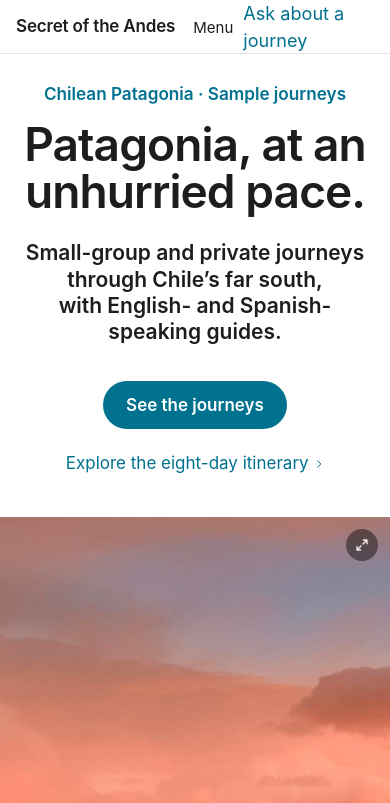
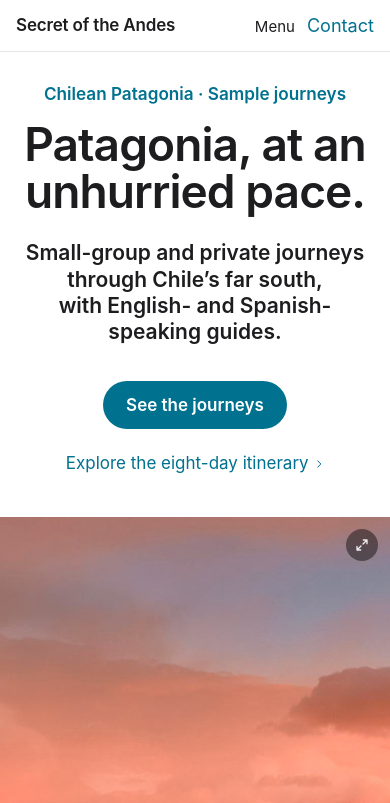
Before and after one commit to JavsDr/secret-of-the-andes, a plain HTML site: page index.html in a window 390 px wide. Shown: the top 803 px of the page. Drawn offline with Linux system fonts and the light colour scheme.

Commit message:
Fit the contact link on narrow mobile screens

```diff
--- a/index.html
+++ b/index.html
@@ -863,7 +863,7 @@ html.viewer-open { overflow: hidden; }
       </ul>
     </nav>
     <button class="menu-btn" type="button" aria-expanded="false" aria-controls="menu"><span class="menu-label">Menu</span><svg class="ic" aria-hidden="true" focusable="false"><use href="#i-chev-d"></use></svg></button>
-    <a class="bar-cta" href="#enquire">Ask about a journey</a>
+    <a class="bar-cta" href="#enquire">Contact</a>
   </div>
   <div class="menu" id="menu" hidden>
     <nav aria-label="All sections">
```
